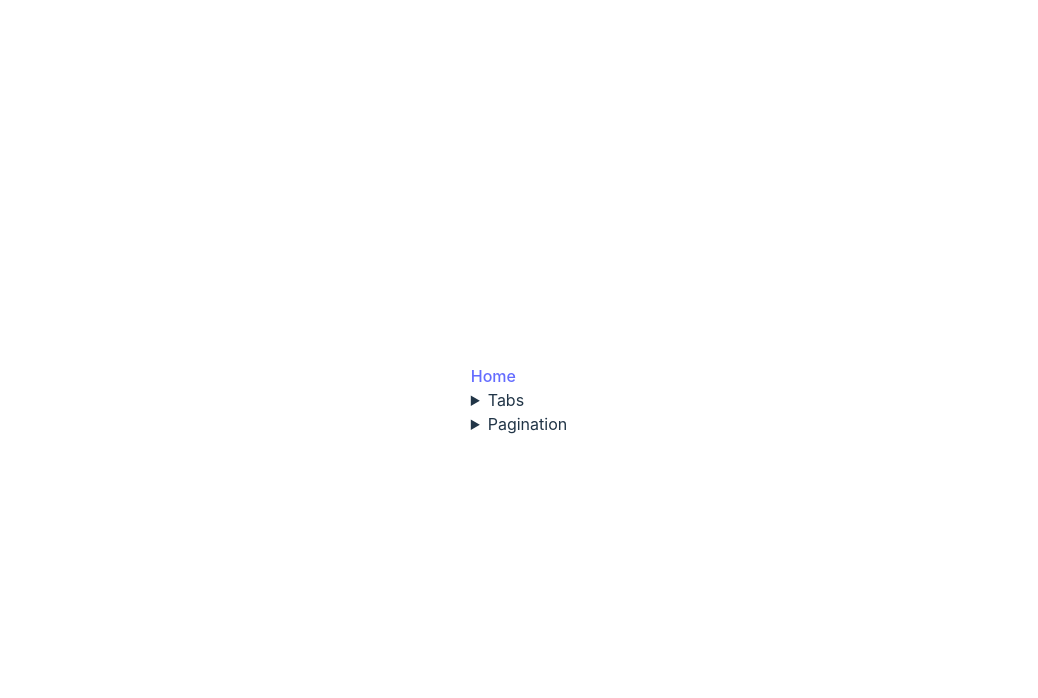
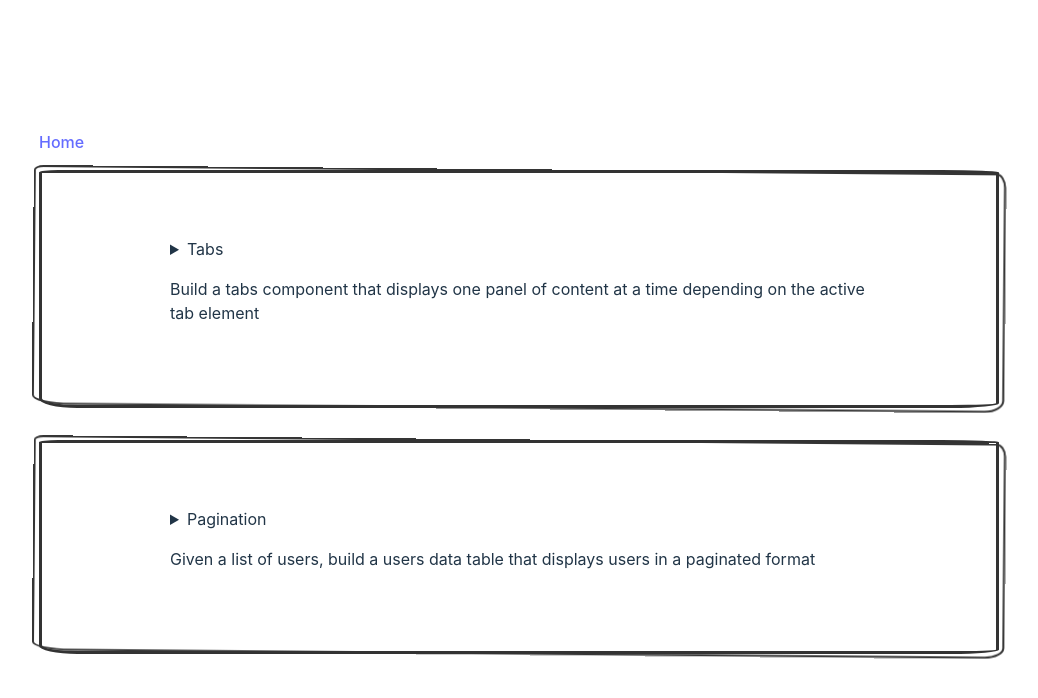
Before and after one commit to glocker/sandbox, a React (Vite) app: page / in a window 1280 px wide. Shown: the top 698 px of the page, without its empty margins (121-1159 px from the left). Built offline with nearby package versions, Linux system fonts and the light colour scheme.

Commit message:
Sketchy borders added

```diff
--- a/src/App.css
+++ b/src/App.css
@@ -1,7 +1,6 @@
 #root {
   max-width: 1280px;
   margin: 0 auto;
-  padding: 2rem;
 }
 
 .logo {
--- a/src/Pages/GridPagination/style.css
+++ b/src/Pages/GridPagination/style.css
@@ -1,5 +1,6 @@
 .page-container {
     text-align: center;
+    padding: 2rem;
 }
 
 .grid-container {
--- /dev/null
+++ b/src/Pages/Layout/Layout.css
@@ -0,0 +1,42 @@
+details {
+    margin: 1rem 0;
+}
+
+summary {
+    cursor: pointer;
+}
+
+.layout-container {
+    display: flex;
+    flex-direction: column;
+    padding: 5rem 10rem;
+}
+
+.article-container {
+    display: flex;
+    flex-direction: column;
+}
+
+/* Card sketchy border */
+.sketchy-border {
+    padding: 4rem 8rem;
+    display: inline-block;
+    border: 3px solid #333333;
+    border-radius: 2% 6% 5% 4% / 1% 1% 2% 4%;
+    position: relative;
+
+    &::before {
+        content: '';
+        border: 2px solid #353535;
+        display: block;
+        width: 100%;
+        height: 100%;
+        position: absolute;
+        top: 50%;
+        left: 50%;
+        transform: translate3d(-50%, -50%, 0) scale(1.015) rotate(0.5deg);
+        border-radius: 1% 1% 2% 4% / 2% 6% 5% 4%;
+        /* Set this prop to let user click through :before pseudo-element  */
+        z-index: -1;
+    }
+}
--- a/src/Pages/Layout/Layout.jsx
+++ b/src/Pages/Layout/Layout.jsx
@@ -1,19 +1,72 @@
 import { Outlet, Link } from 'react-router-dom';
+import './Layout.css';
 
 export default function Layout() {
     return (
         <>
-            <div>
+            <div className="layout-container">
                 <Link to="/">Home</Link>
-                <details>
-                    <summary>Tabs</summary>
-                    Tabs task description
-                    <Link to="/tabs">See realization</Link>
+                <details className="sketchy-border">
+                    <summary>
+                        <span>Tabs</span>
+                        <p>
+                            Build a tabs component that displays one panel of content at a time
+                             depending on the active tab element
+                        </p>
+                    </summary>
+                    <article className="article-container">
+                        <h3>Requirements</h3>
+                        <p>
+                            Clicking on a tab makes it the active tab. Add a visual indication
+                             (e.g. using blue text color) for the active tab to differentiate
+                              it from the non-active tabs. At all times, only one panel's contents
+                               should be displayed — the one corresponding to the active tab's.
+                        </p>
+                        <Link to="/tabs">See</Link>
+                    </article>
                 </details>
-                <details>
-                    <summary>Pagination</summary>
-                    Pagination task description
-                    <Link to="/pagination">Pagination</Link>
+                <details className="sketchy-border">
+                    <summary>
+                        <span>Pagination</span>
+                        <p>
+                        Given a list of users, build a users data table that displays users in a paginated format
+                        </p>
+                    </summary>
+                    <article className="article-container">
+                        <h3>Requirements</h3>
+                        <p>
+                            <ul>
+                                <h4>Table requirements</h4>
+                                <li>
+                                    The users data table should display the following columns:
+                                     Id, Name, Age, Occupation
+                                </li>
+                                <li>
+                                    Each row in the table represents a single user
+                                </li>
+                            </ul>
+                            <ul>
+                                <h4>Pagination requirements</h4>
+                                <li>
+                                    The pagination controls should allow the user
+                                     to navigate to previous and next pages
+                                </li>
+                                <li>
+                                    The pagination controls should display the current page number and
+                                     the total number of pages
+                                </li>
+                                <li>
+                                    The table should update dynamically
+                                     when the user navigates to a different page
+                                </li>
+                                <li>
+                                    Provide an option to select the number of users
+                                     displayed per page (e.g., 5, 10, 20)
+                                </li>
+                            </ul>
+                        </p>
+                        <Link to="/pagination">See</Link>
+                    </article>
                 </details>
             </div>
 
--- a/src/Pages/Tabs/style.css
+++ b/src/Pages/Tabs/style.css
@@ -1,5 +1,6 @@
 .page-container {
     text-align: center;
+    padding: 2rem;
 }
 
 .tab {
```
